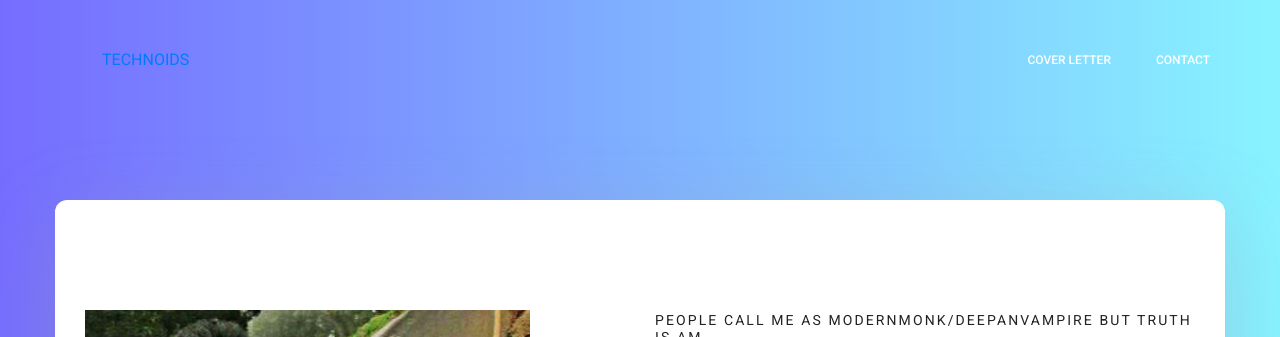
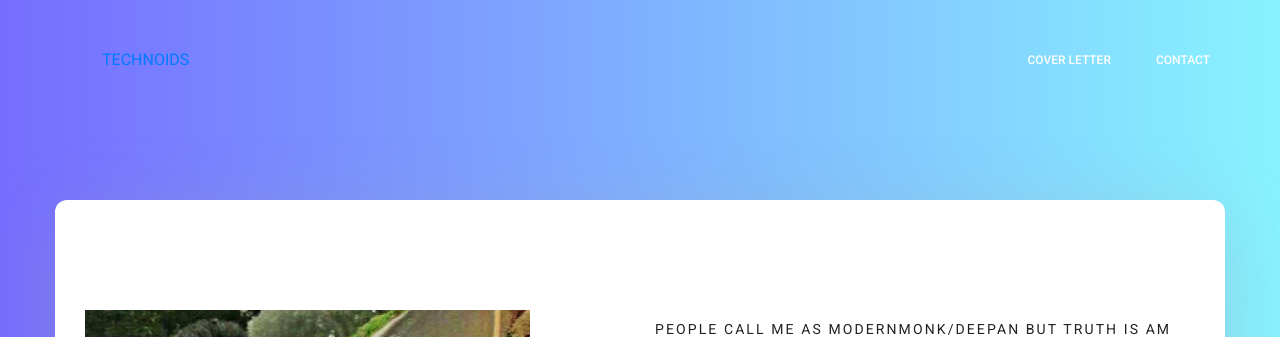
Before and after one commit to TWILIGHTCLOUDCODERZ/DEEPANTECHNOIDS.GITHUB.IO, a plain HTML site: page index.html in a window 1280 px wide. Shown: the top 337 px of the page. Drawn offline with Linux system fonts and the light colour scheme.

Commit message:
Update index.html

```diff
--- a/index.html
+++ b/index.html
@@ -58,7 +58,7 @@
 							</div>
 							<div class="media-body">
 							<div class="personal_text">
-									<h6>People call me as ModernMonk/Deepanvampire but truth is am</h6>
+									<h6>People call me as ModernMonk/Deepan but truth is am</h6>
 								<h3>TECHNOID</h3>
 								<h4>Server Admin</h4>
 								<p>2 years experienced vm and cloud server adminstrator with a demonstrated history of working in the information
```
